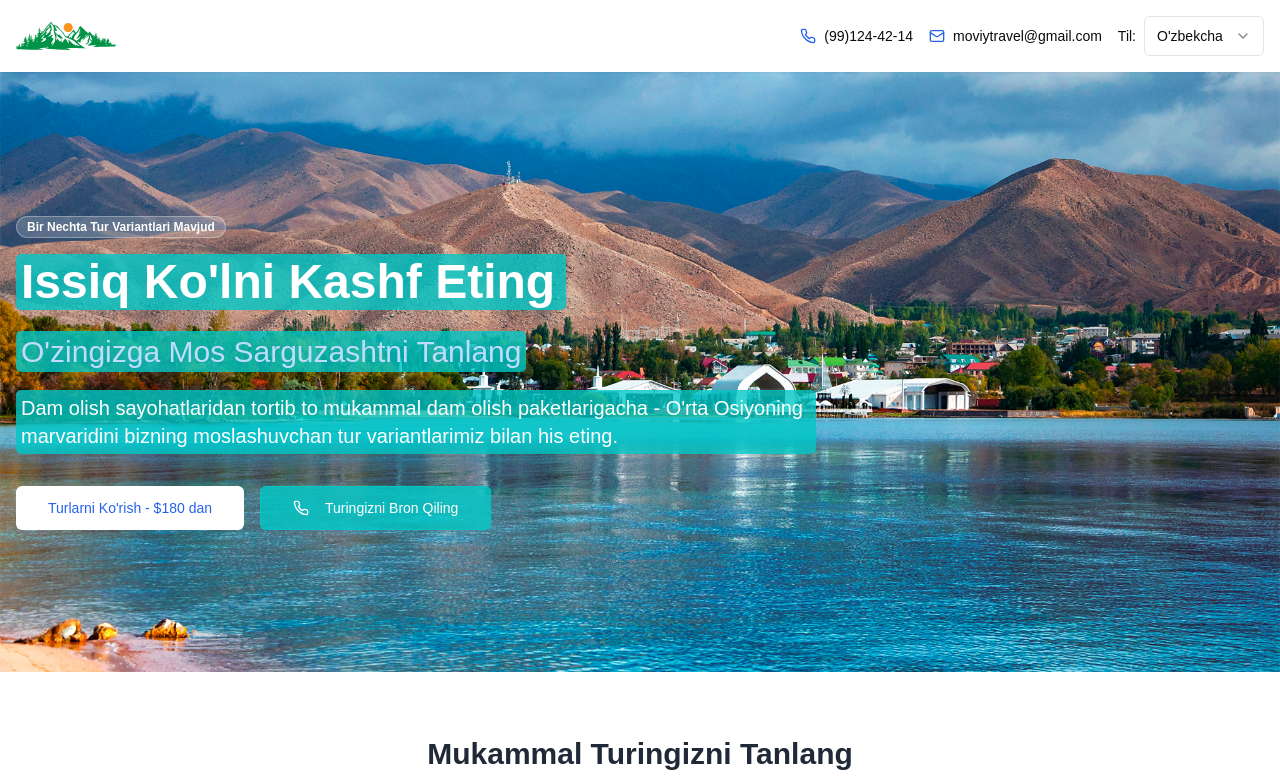
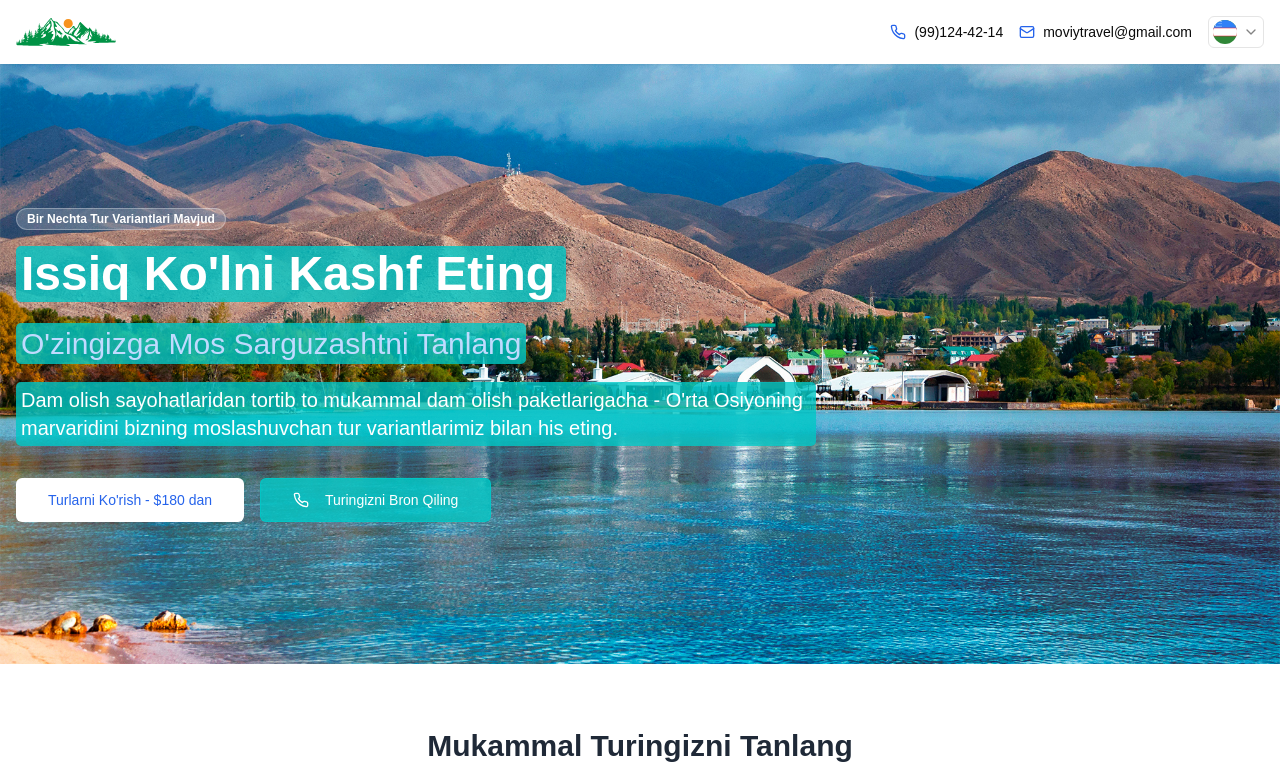
Before and after one commit to sokhibjaynarov/issyk-kul-tour, a Next.js app: page / in a window 1280 px wide. Shown: the top 783 px of the page. Built offline with nearby package versions, Linux system fonts and the light colour scheme.

Commit message:
Enhance language selection dropdown with flag icons for Uzbek and Russian; update Uzbek flag SVG for improved design.

```diff
--- a/app/page.tsx
+++ b/app/page.tsx
@@ -867,14 +867,23 @@ export default function IssykKulTour() {
               </div>
               {/* Language Select Dropdown */}
               <div className="flex items-center space-x-2">
-                <span>{getTranslation(lang, "language")}:</span>
                 <Select value={lang} onValueChange={value => setLang(value as Lang)}>
-                  <SelectTrigger className="w-[120px]">
-                    <SelectValue />
+                  <SelectTrigger className="w-[56px] h-8 px-1">
+                    <div className="flex items-center">
+                      <img
+                        src={lang === "uz" ? "/flags/uz.svg" : "/flags/ru.svg"}
+                        alt={lang === "uz" ? "Uzbek" : "Russian"}
+                        className="w-6 h-6 rounded-full"
+                      />
+                    </div>
                   </SelectTrigger>
                   <SelectContent>
-                    <SelectItem value="uz">{getTranslation(lang, "uzbek")}</SelectItem>
-                    <SelectItem value="ru">{getTranslation(lang, "russian")}</SelectItem>
+                    <SelectItem value="uz">
+                      <img src="/flags/uz.svg" alt="Uzbek" className="w-6 h-6 rounded-full inline-block mr-2" />
+                    </SelectItem>
+                    <SelectItem value="ru">
+                      <img src="/flags/ru.svg" alt="Russian" className="w-6 h-6 rounded-full inline-block mr-2" />
+                    </SelectItem>
                   </SelectContent>
                 </Select>
               </div>
```
Also changed, not shown: public/flags/uz.svg.
